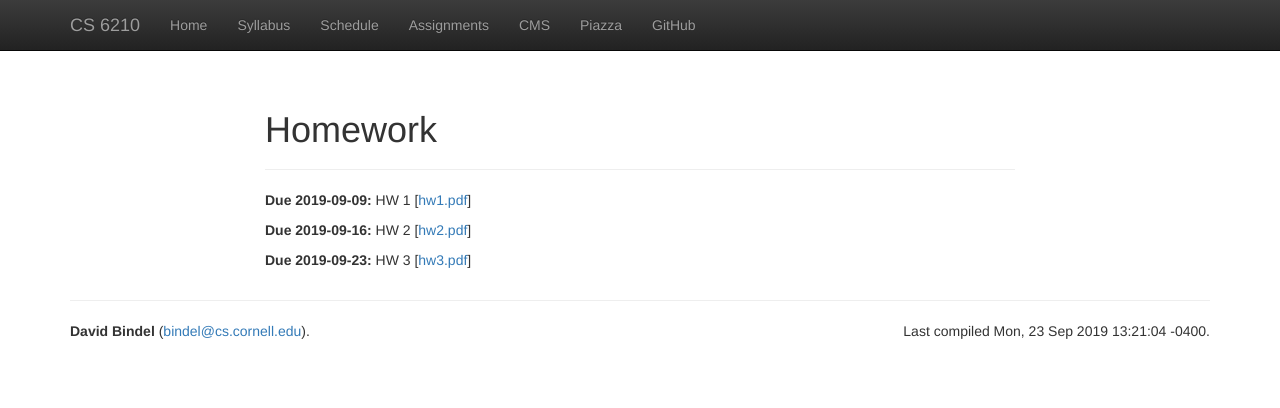
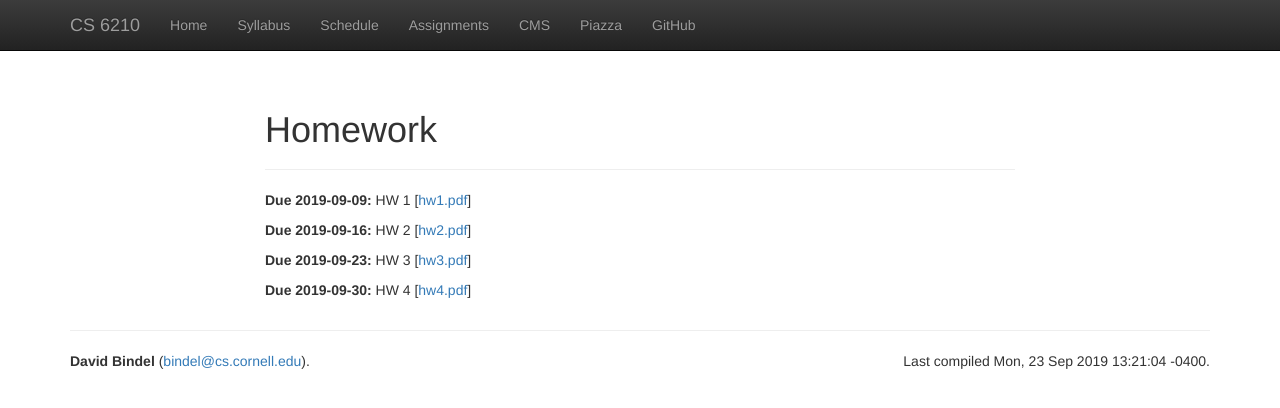
Before and after one commit to dbindel/cs6210-f19, a Jekyll site: the page built from web/homework.html, in a window 1280 px wide. Shown: the top 408 px of the page. Built offline with Jekyll 4.4.1, drawn with Linux system fonts in a browser that asks for light colours; nearby versions of some CDN libraries.

Commit message:
Update with HW 4.

```diff
--- a/web/_data/hw.yml
+++ b/web/_data/hw.yml
@@ -13,3 +13,8 @@
   text: HW 3
   files:
    - hw3.pdf
+-
+  due: 2019-09-30
+  text: HW 4
+  files:
+   - hw4.pdf
```
